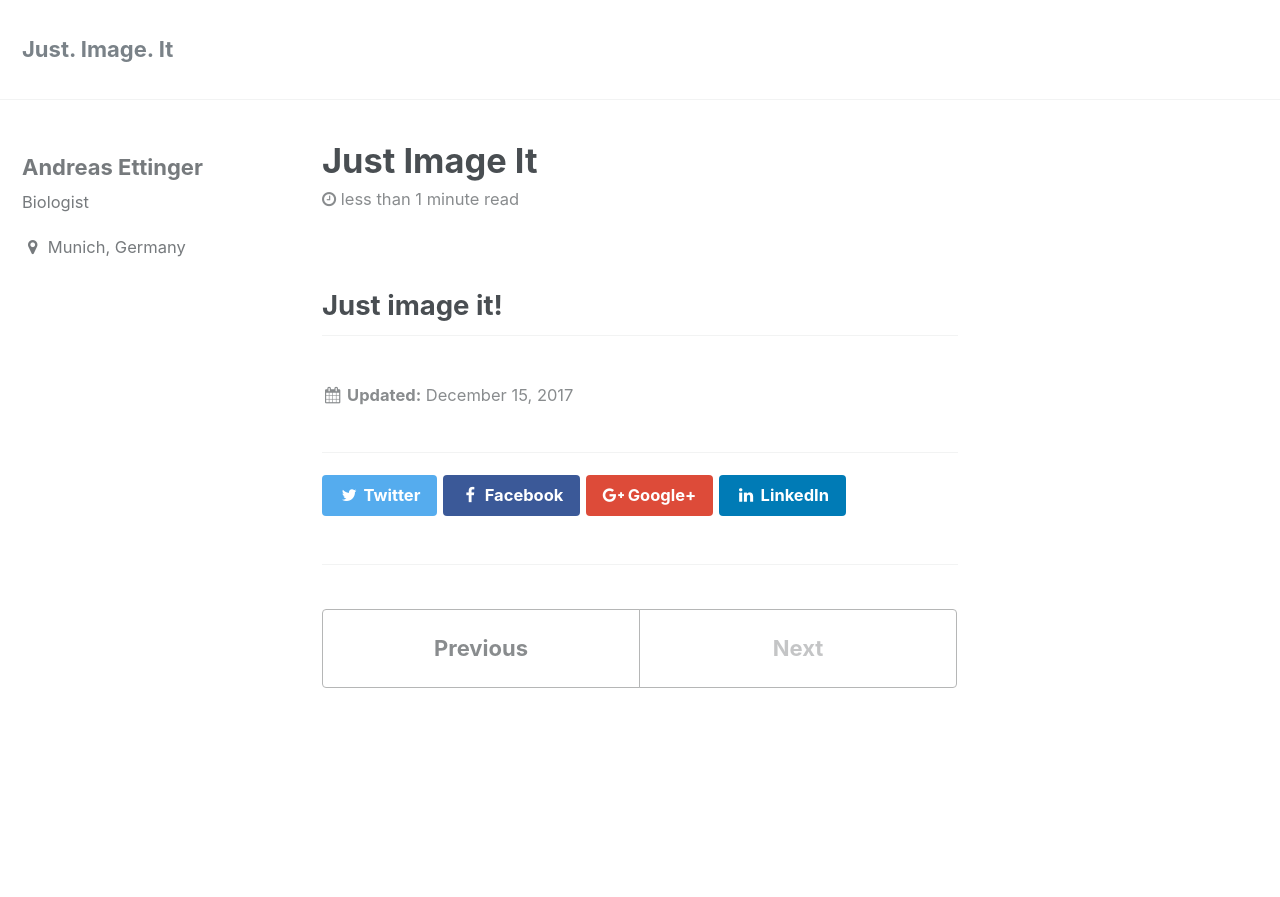
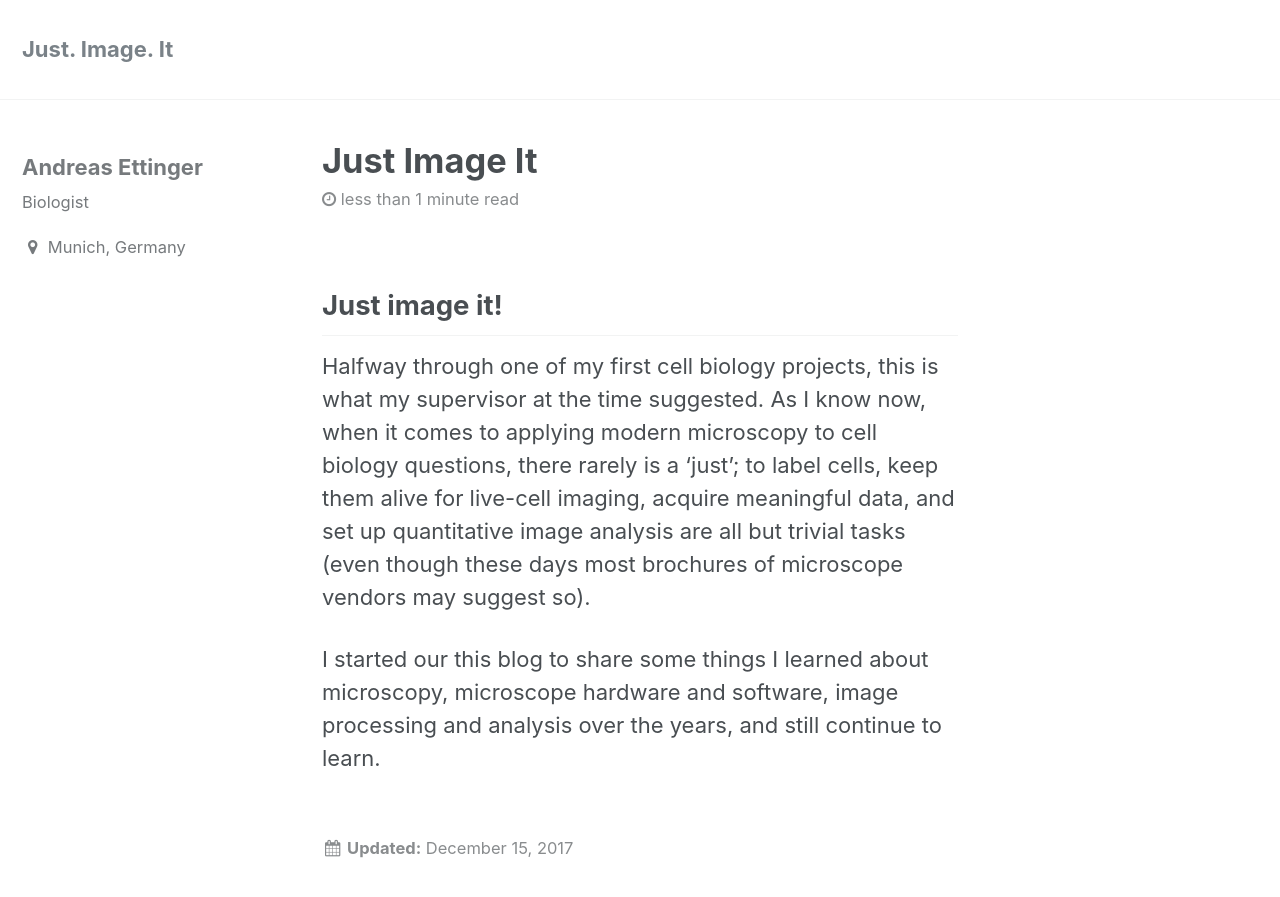
Before and after one commit to AEttinger/aettinger.github.io, a Jekyll site: the page built from _posts/2017-12-15-just-image-it.md, in a window 1280 px wide and 900 px high. Shown: the top 897 px of the window. Built offline with Jekyll 4.4.1, drawn with Linux system fonts in a browser that asks for light colours.

Commit message:
add post content

```diff
--- a/_posts/2017-12-15-just-image-it.md
+++ b/_posts/2017-12-15-just-image-it.md
@@ -1 +1,5 @@
 ## Just image it!
+
+Halfway through one of my first cell biology projects, this is what my supervisor at the time suggested. As I know now, when it comes to applying modern microscopy to cell biology questions, there rarely is a 'just'; to label cells, keep them alive for live-cell imaging, acquire meaningful data, and set up quantitative image analysis are all but trivial tasks (even though these days most brochures of microscope vendors may suggest so).
+
+I started our this blog to share some things I learned about microscopy, microscope hardware and software, image processing and analysis over the years, and still continue to learn.
```
